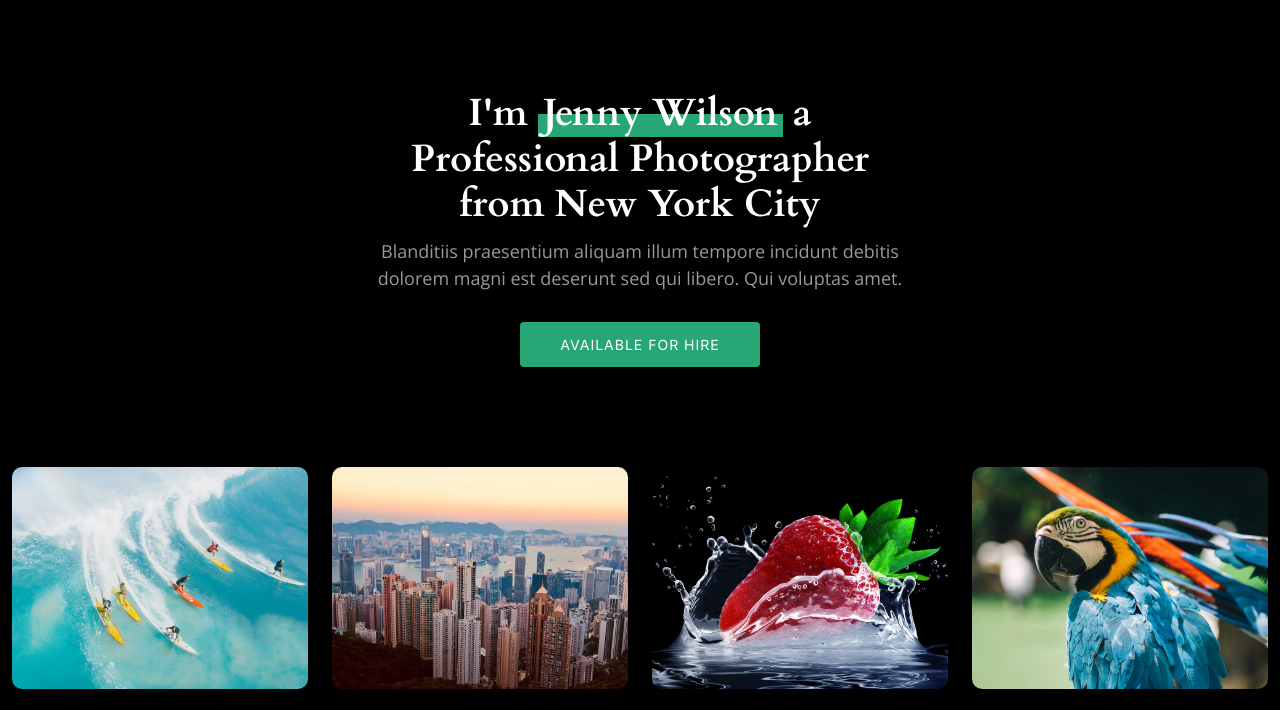
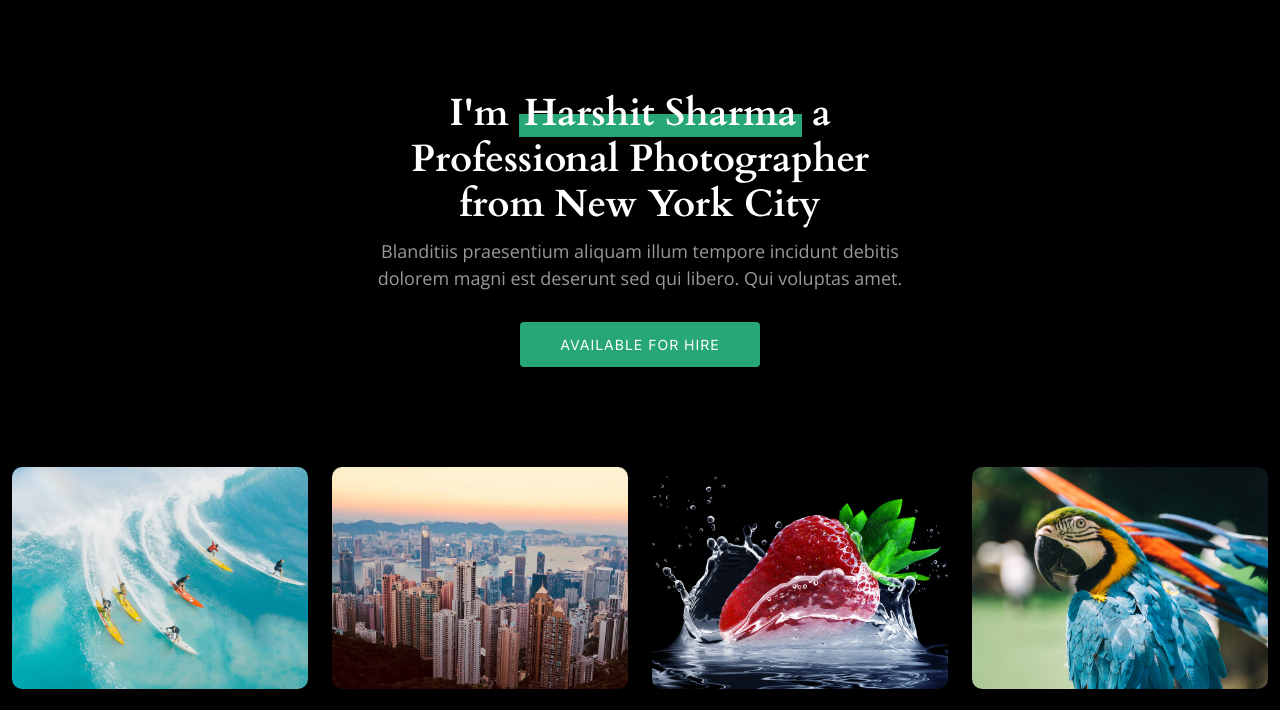
Before and after one commit to harshit230905/allahhuakbar, a plain HTML site: page index.html in a window 1280 px wide. Shown: the part 73-783 px from the top of the page. Drawn offline with nearby package versions, Linux system fonts and the light colour scheme.

Commit message:
Update index.html

```diff
--- a/index.html
+++ b/index.html
@@ -93,7 +93,7 @@
     <div class="container">
       <div class="row justify-content-center">
         <div class="col-lg-6 text-center">
-          <h2>I'm <span>Jenny Wilson</span> a Professional Photographer from New York City</h2>
+          <h2>I'm <span>Harshit Sharma</span> a Professional Photographer from New York City</h2>
           <p>Blanditiis praesentium aliquam illum tempore incidunt debitis dolorem magni est deserunt sed qui libero. Qui voluptas amet.</p>
           <a href="contact.html" class="btn-get-started">Available for hire</a>
         </div>
```
